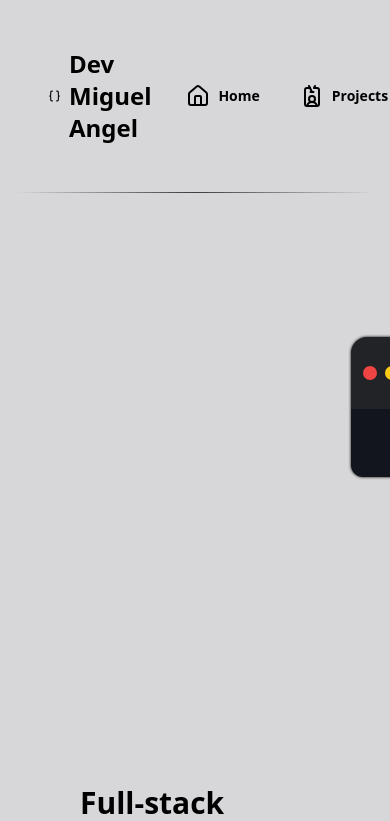
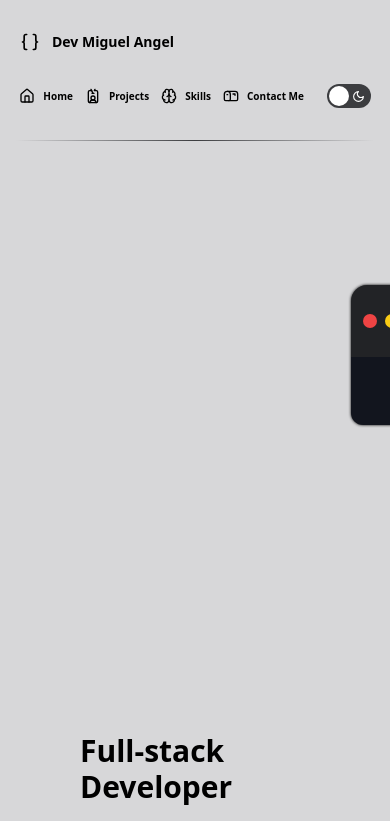
Before and after one commit to MiguelGarzon11/FrontendPortfolio, an Angular app: page / in a window 390 px wide. Shown: the top 821 px of the page. Built offline with nearby package versions, Linux system fonts and the light colour scheme; grey boxes are pictures that could not be loaded.

Commit message:
Frontend Portfolio v.2.0

```diff
--- a/src/app/components/header/header.html
+++ b/src/app/components/header/header.html
@@ -1,19 +1,20 @@
-<header class="flex justify-around gap-5 m-12 top-0 ">
-    <h1 class="flex items-center gap-2 text-2xl font-sans font-extrabold w-45">
-        <svg xmlns="http://www.w3.org/2000/svg" width="28" height="28" viewBox="0 0 24 24" fill="none"
+<header id="header" class="flex flex-col sm:flex-row justify-center mt-8 mb-8 md:mt-12 md:mb-12 mx-3 top-0 gap-8 sm:gap-8 md:gap-10 lg:gap-48">
+    <h1 class="flex items-center gap-3 text-sm md:text-xl lg:text-2xl font-sans mx-2 font-extrabold">
+        <svg xmlns="http://www.w3.org/2000/svg" viewBox="0 0 24 24" fill="none"
             stroke="currentColor" stroke-width="2" stroke-linecap="round" stroke-linejoin="round"
-            class="lucide lucide-braces-icon lucide-braces">
+            class="lucide lucide-braces-icon lucide-braces w-5 h-5 md:w-6 md:h-6">
             <path d="M8 3H7a2 2 0 0 0-2 2v5a2 2 0 0 1-2 2 2 2 0 0 1 2 2v5c0 1.1.9 2 2 2h1" />
             <path d="M16 21h1a2 2 0 0 0 2-2v-5c0-1.1.9-2 2-2a2 2 0 0 1-2-2V5a2 2 0 0 0-2-2h-1" />
         </svg>
 
         Dev Miguel Angel
     </h1>
-    <nav class="flex flex-row justify-center items-center gap-10 text-sm">
+    <div class="flex flex-row gap-2 md:gap-5 lg:gap-10 justify-around">
+        <nav class="flex flex-row justify-center items-center gap-3 lg:gap-10 text-[10px] ">
             <a routerLink="/">
-            <svg xmlns="http://www.w3.org/2000/svg" width="24" height="24" viewBox="0 0 24 24" fill="none"
+                <svg xmlns="http://www.w3.org/2000/svg" viewBox="0 0 24 24" fill="none"
                     stroke="currentColor" stroke-width="2" stroke-linecap="round" stroke-linejoin="round"
-                class="lucide lucide-house-icon lucide-house">
+                    class="lucide lucide-house-icon lucide-house w-4 h-4 md:w-6 md:h-6">
                     <path d="M15 21v-8a1 1 0 0 0-1-1h-4a1 1 0 0 0-1 1v8" />
                     <path
                         d="M3 10a2 2 0 0 1 .709-1.528l7-5.999a2 2 0 0 1 2.582 0l7 5.999A2 2 0 0 1 21 10v9a2 2 0 0 1-2 2H5a2 2 0 0 1-2-2z" />
@@ -21,9 +22,9 @@
                 Home
             </a>
             <a href="#projects">
-            <svg xmlns="http://www.w3.org/2000/svg" width="24" height="24" viewBox="0 0 24 24" fill="none"
+                <svg xmlns="http://www.w3.org/2000/svg"  viewBox="0 0 24 24" fill="none"
                     stroke="currentColor" stroke-width="2" stroke-linecap="round" stroke-linejoin="round"
-                class="lucide lucide-id-card-lanyard-icon lucide-id-card-lanyard">
+                    class="lucide lucide-id-card-lanyard-icon lucide-id-card-lanyard w-4 h-4 md:w-6 md:h-6">
                     <path d="M13.5 8h-3" />
                     <path d="m15 2-1 2h3a2 2 0 0 1 2 2v14a2 2 0 0 1-2 2H7a2 2 0 0 1-2-2V6a2 2 0 0 1 2-2h3" />
                     <path d="M16.899 22A5 5 0 0 0 7.1 22" />
@@ -33,9 +34,9 @@
                 Projects
             </a>
             <a href="#skills">
-            <svg xmlns="http://www.w3.org/2000/svg" width="24" height="24" viewBox="0 0 24 24" fill="none"
+                <svg xmlns="http://www.w3.org/2000/svg" viewBox="0 0 24 24" fill="none"
                     stroke="currentColor" stroke-width="2" stroke-linecap="round" stroke-linejoin="round"
-                class="lucide lucide-brain-icon lucide-brain">
+                    class="lucide lucide-brain-icon lucide-brain w-4 h-4 md:w-6 md:h-6">
                     <path d="M12 18V5" />
                     <path d="M15 13a4.17 4.17 0 0 1-3-4 4.17 4.17 0 0 1-3 4" />
                     <path d="M17.598 6.5A3 3 0 1 0 12 5a3 3 0 1 0-5.598 1.5" />
@@ -48,9 +49,9 @@
                 Skills
             </a>
             <a routerLink="/contactme">
-            <svg xmlns="http://www.w3.org/2000/svg" width="24" height="24" viewBox="0 0 24 24" fill="none"
+                <svg xmlns="http://www.w3.org/2000/svg" viewBox="0 0 24 24" fill="none"
                     stroke="currentColor" stroke-width="2" stroke-linecap="round" stroke-linejoin="round"
-                class="lucide lucide-mailbox-icon lucide-mailbox">
+                    class="lucide lucide-mailbox-icon lucide-mailbox w-4 h-4 md:w-6 md:h-6">
                     <path d="M22 17a2 2 0 0 1-2 2H4a2 2 0 0 1-2-2V9.5C2 7 4 5 6.5 5H18c2.2 0 4 1.8 4 4v8Z" />
                     <polyline points="15,9 18,9 18,11" />
                     <path d="M6.5 5C9 5 11 7 11 9.5V17a2 2 0 0 1-2 2" />
@@ -90,6 +91,7 @@
                 class="absolute top-1/2 start-0.5 -translate-y-1/2 size-5 bg-white rounded-full shadow-sm !transition-transform duration-500 ease-in-out peer-checked:translate-x-full dark:bg-neutral-400 dark:peer-checked:bg-white">
             </span>
         </label>
+    </div>
 
 </header>
 <div class="flex justify-center ">
--- a/src/styles.css
+++ b/src/styles.css
@@ -68,6 +68,7 @@
   #sendmessage2 {
     @apply text-secondary dark:text-main hover:drop-shadow-white mb-10 hover:scale-90 transition-all duration-500;
   }
+
 }
 
 @keyframes scroll {
```
Lines whose indentation alone changed are shown as unchanged.
